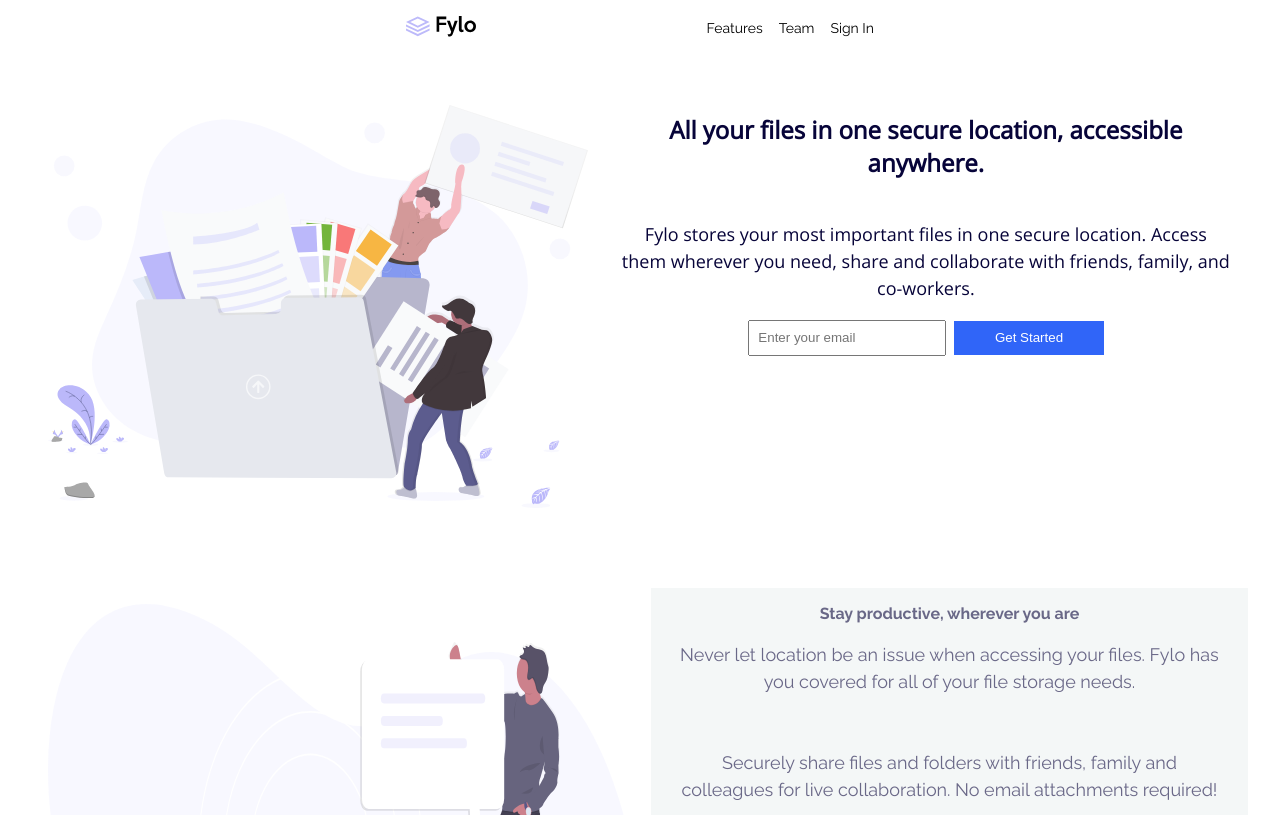
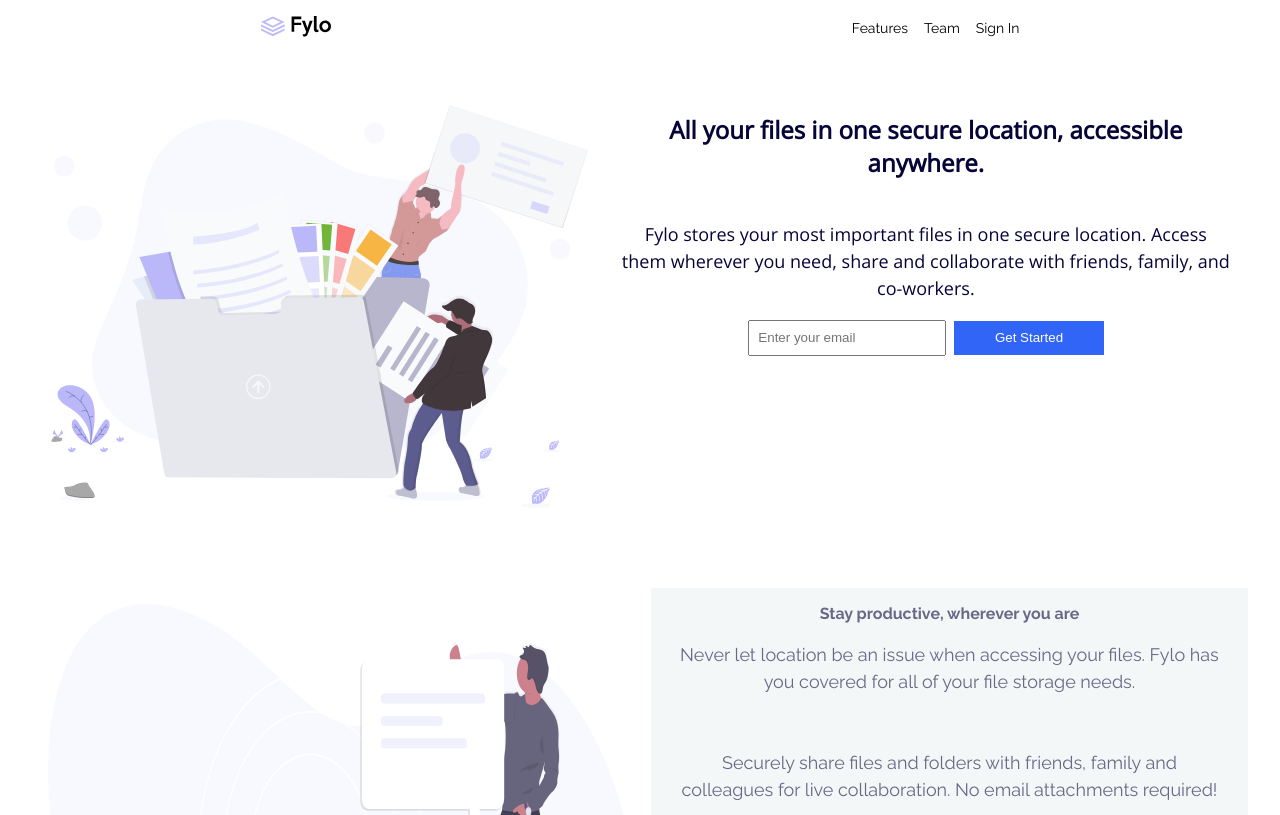
Before and after one commit to Tolaniii7/fylo-repo, a plain HTML site: page index.html in a window 1280 px wide. Shown: the top 815 px of the page. Drawn offline with nearby package versions, Linux system fonts and the light colour scheme.

Commit message:
added changes to the footer

```diff
--- a/style.css
+++ b/style.css
@@ -18,12 +18,13 @@ nav > ul {
     gap: 1em;
 }
 .overall {
-    max-width: 500px;
+    /* max-width: 500px; */
     /* width: 80%; */
     display: flex;
-    justify-content: space-between;
+    justify-content: space-around;
     align-items: center;
     padding: 1em;
+    gap: 2em;
     margin: 0 auto;
 }
 
@@ -211,7 +212,7 @@ footer {
 
     footer {
         flex-direction: row;
-        gap: 5em;
+        justify-content: space-around;
     }
 
     section > div > p {
```
